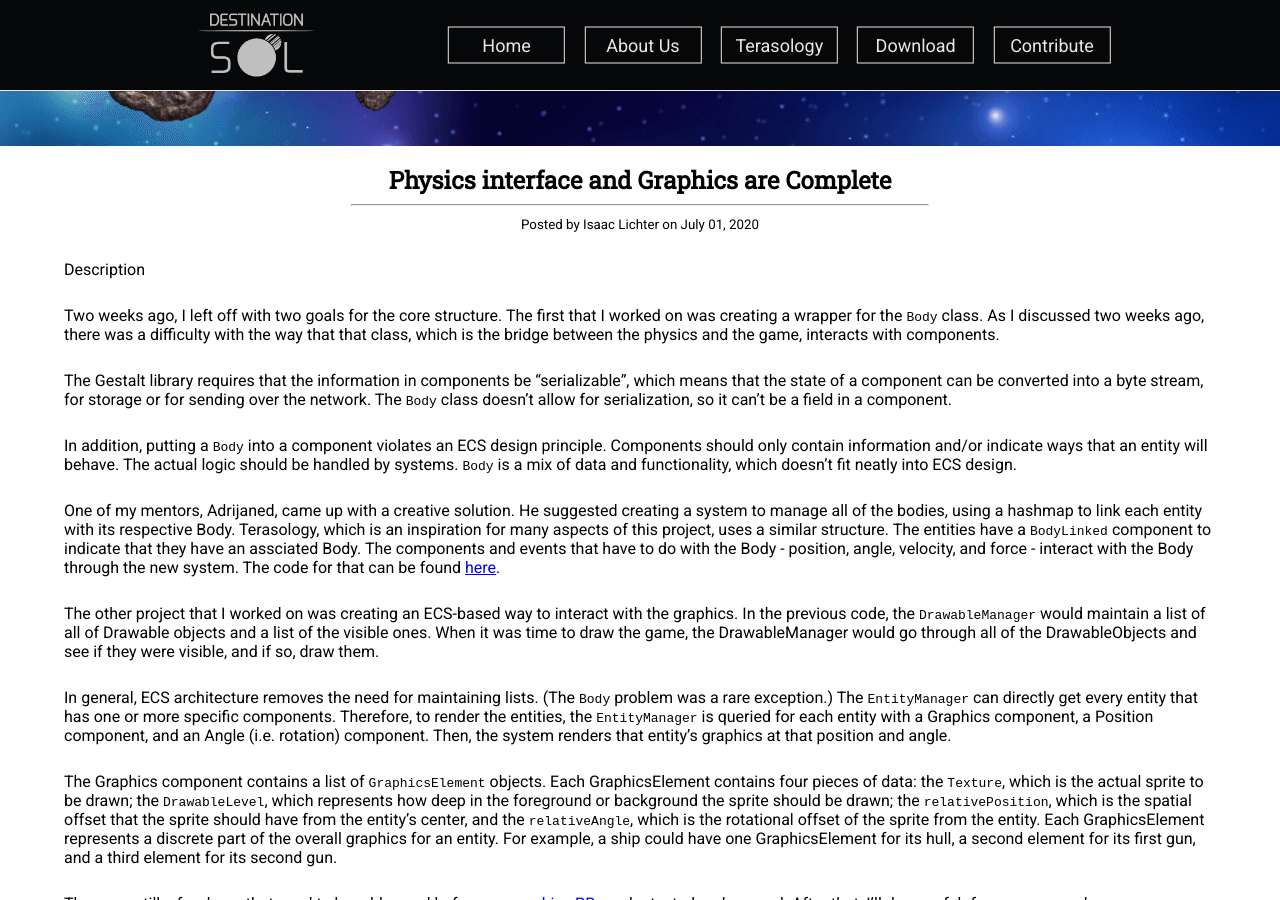
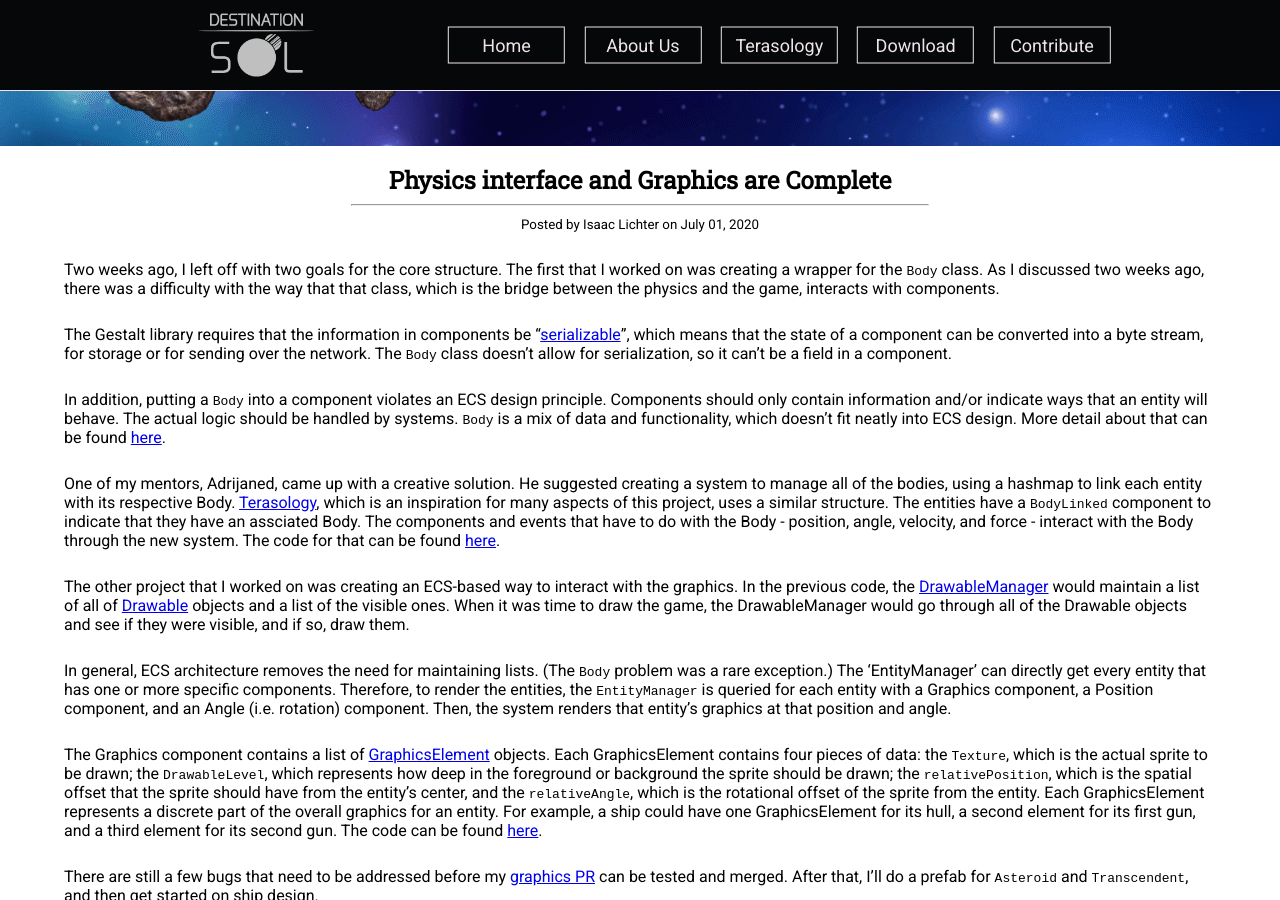
Before and after one commit to DestinationSol/DestinationSol.github.io, a Jekyll site: the page built from _posts/2020-07-01-finished-core-structures.md, in a window 1280 px wide and 900 px high, scrolled down 529 px. Built offline with Jekyll 4.4.1, drawn with Linux system fonts in a browser that asks for light colours; nearby versions of some CDN libraries.

Commit message:
Added links

```diff
--- a/_posts/2020-07-01-finished-core-structures.md
+++ b/_posts/2020-07-01-finished-core-structures.md
@@ -8,20 +8,19 @@ image: "gooey.png"
 parallax: true
 ---
 
-Description
 
 Two weeks ago, I left off with two goals for the core structure. The first that I worked on was creating a wrapper for the `Body` class. As I discussed two weeks ago, there was a difficulty with the way that that class, which is the bridge between the physics and the game, interacts with components.
 
-The Gestalt library requires that the information in components be "serializable", which means that the state of a component can be converted into a byte stream, for storage or for sending over the network. The `Body` class doesn't allow for serialization, so it can't be a field in a component.
+The Gestalt library requires that the information in components be "[serializable](https://www.geeksforgeeks.org/serialization-in-java/)", which means that the state of a component can be converted into a byte stream, for storage or for sending over the network. The `Body` class doesn't allow for serialization, so it can't be a field in a component.
 
-In addition, putting a `Body` into a component violates an ECS design principle. Components should only contain information and/or indicate ways that an entity will behave. The actual logic should be handled by systems. `Body` is a mix of data and functionality, which doesn't fit neatly into ECS design.
+In addition, putting a `Body` into a component violates an ECS design principle. Components should only contain information and/or indicate ways that an entity will behave. The actual logic should be handled by systems. `Body` is a mix of data and functionality, which doesn't fit neatly into ECS design. More detail about that can be found [here](https://github.com/MovingBlocks/Terasology/wiki/Entity-system-concepts#components-and-systems).
 
-One of my mentors, Adrijaned, came up with a creative solution. He suggested creating a system to manage all of the bodies, using a hashmap to link each entity with its respective Body. Terasology, which is an inspiration for many aspects of this project, uses a similar structure. The entities have a `BodyLinked` component to indicate that they have an assciated Body. The components and events that have to do with the Body - position, angle, velocity, and force - interact with the Body through the new system. The code for that can be found [here](https://github.com/MovingBlocks/DestinationSol/pull/522).
+One of my mentors, Adrijaned, came up with a creative solution. He suggested creating a system to manage all of the bodies, using a hashmap to link each entity with its respective Body. [Terasology](https://github.com/MovingBlocks/Terasology), which is an inspiration for many aspects of this project, uses a similar structure. The entities have a `BodyLinked` component to indicate that they have an assciated Body. The components and events that have to do with the Body - position, angle, velocity, and force - interact with the Body through the new system. The code for that can be found [here](https://github.com/MovingBlocks/DestinationSol/pull/522).
 
-The other project that I worked on was creating an ECS-based way to interact with the graphics. In the previous code, the `DrawableManager` would maintain a list of all of Drawable objects and a list of the visible ones. When it was time to draw the game, the DrawableManager would go through all of the DrawableObjects and see if they were visible, and if so, draw them.
+The other project that I worked on was creating an ECS-based way to interact with the graphics. In the previous code, the [DrawableManager](https://github.com/MovingBlocks/DestinationSol/blob/develop/engine/src/main/java/org/destinationsol/game/drawables/DrawableManager.java) would maintain a list of all of [Drawable](https://github.com/MovingBlocks/DestinationSol/blob/develop/engine/src/main/java/org/destinationsol/game/drawables/Drawable.java) objects and a list of the visible ones. When it was time to draw the game, the DrawableManager would go through all of the Drawable objects and see if they were visible, and if so, draw them.
 
-In general, ECS architecture removes the need for maintaining lists. (The `Body` problem was a rare exception.) The `EntityManager` can directly get every entity that has one or more specific components. Therefore, to render the entities, the `EntityManager` is queried for each entity with a Graphics component, a Position component, and an Angle (i.e. rotation) component. Then, the system renders that entity's graphics at that position and angle.
+In general, ECS architecture removes the need for maintaining lists. (The `Body` problem was a rare exception.) The 'EntityManager' can directly get every entity that has one or more specific components. Therefore, to render the entities, the `EntityManager` is queried for each entity with a Graphics component, a Position component, and an Angle (i.e. rotation) component. Then, the system renders that entity's graphics at that position and angle.
 
-The Graphics component contains a list of `GraphicsElement` objects. Each GraphicsElement contains four pieces of data: the `Texture`, which is the actual sprite to be drawn; the `DrawableLevel`, which represents how deep in the foreground or background the sprite should be drawn; the `relativePosition`, which is the spatial offset that the sprite should have from the entity's center, and the `relativeAngle`, which is the rotational offset of the sprite from the entity. Each GraphicsElement represents a discrete part of the overall graphics for an entity. For example, a ship could have one GraphicsElement for its hull, a second element for its first gun, and a third element for its second gun.
+The Graphics component contains a list of [GraphicsElement](https://github.com/MovingBlocks/DestinationSol/pull/523/files#diff-0895b285845dc892f0782cdb31af4811R23) objects. Each GraphicsElement contains four pieces of data: the `Texture`, which is the actual sprite to be drawn; the `DrawableLevel`, which represents how deep in the foreground or background the sprite should be drawn; the `relativePosition`, which is the spatial offset that the sprite should have from the entity's center, and the `relativeAngle`, which is the rotational offset of the sprite from the entity. Each GraphicsElement represents a discrete part of the overall graphics for an entity. For example, a ship could have one GraphicsElement for its hull, a second element for its first gun, and a third element for its second gun. The code can be found [here](https://github.com/MovingBlocks/DestinationSol/pull/523).
 
 There are still a few bugs that need to be addressed before my [graphics PR](https://github.com/MovingBlocks/DestinationSol/pull/523) can be tested and merged. After that, I'll do a prefab for `Asteroid` and `Transcendent`, and then get started on ship design.
```
